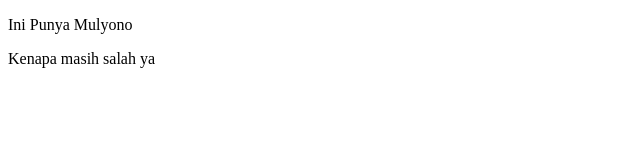
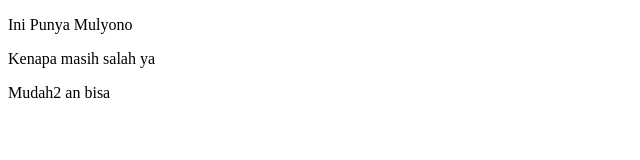
Before and after one commit to mulyonoaja/Latihan1, a plain HTML site: page index.html in a window 1280 px wide. Shown: the whole page, without its empty margins (0-640 px from the left). Drawn offline with Linux system fonts and the light colour scheme.

Commit message:
modif file index menambah paragraf

```diff
--- a/index.html
+++ b/index.html
@@ -6,5 +6,6 @@
 <body>
 <p>Ini Punya Mulyono</p>
 <p>Kenapa masih salah ya</p>
+<p>Mudah2 an bisa</p>
 </body>
 </html>
```
